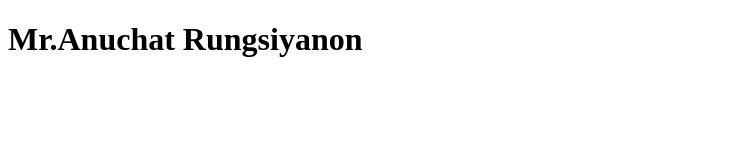
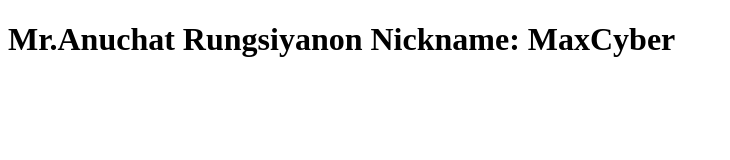
Before and after one commit to maxcyber007/frontend68, a plain HTML site: page index.html in a window 1280 px wide. Shown: the whole page, without its empty margins (0-730 px from the left). Drawn offline with Linux system fonts and the light colour scheme.

Commit message:
second commit

```diff
--- a/index.html
+++ b/index.html
@@ -6,6 +6,6 @@
     <title>Document</title>
 </head>
 <body>
-    <h1>Mr.Anuchat Rungsiyanon</h1>
+    <h1>Mr.Anuchat Rungsiyanon Nickname: MaxCyber</h1>
 </body>
 </html>
```
Also changed, not shown: 1 other file.
